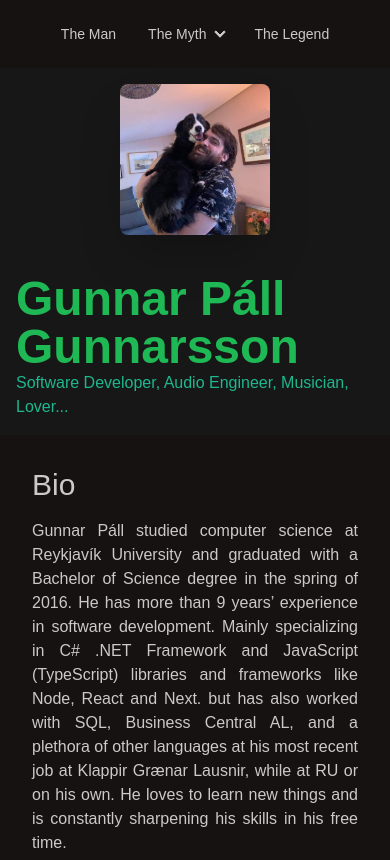
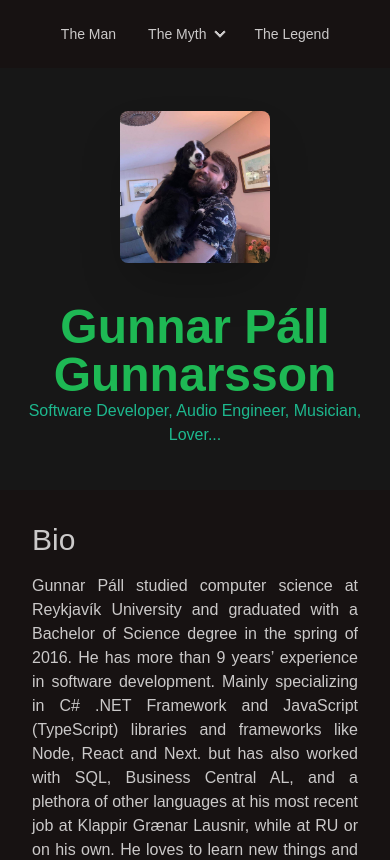
Before and after one commit to Palli-Moon/portfolio, a Next.js app: page / in a window 390 px wide. Shown: the top 860 px of the page. Built offline with nearby package versions, Linux system fonts and the light colour scheme.

Commit message:
Responsive updates

```diff
--- a/src/app/page.tsx
+++ b/src/app/page.tsx
@@ -1,6 +1,6 @@
 import Hero from '@/components/ui/hero';
 import Bio from '@/components/ui/bio';
-import Skills from '@/components/ui/skills';
+import Skills from '@/components/ui/skills/skills';
 
 export default function Home() {
   return (
--- a/src/components/ui/hero.tsx
+++ b/src/components/ui/hero.tsx
@@ -2,10 +2,10 @@ import Image from 'next/image';
 
 export default function Hero() {
   return (
-    <div className='hero min-h-[40vh] bg-neutral-900'>
+    <div className='hero min-h-[50vh] lg:min-h-[40vh] bg-neutral-900'>
       <div className='hero-content flex-col lg:flex-row gap-10'>
         <Image src='/palli.jpg' className='max-w-sm rounded-lg shadow-2xl' priority alt='A picture of Palli' width={150} height={150} />
-        <div>
+        <div className='text-center lg:text-left'>
           <h1 className='text-5xl font-bold text-primary'>Gunnar Páll Gunnarsson</h1>
           <p className='text-muted-foreground text-secondary'>Software Developer, Audio Engineer, Musician, Lover...</p>
         </div>
--- a/src/components/ui/skillTitle.tsx
+++ b/src/components/ui/skills/skillBadge.tsx
@@ -1,6 +1,6 @@
 import { Level, Skill } from '@/types';
 
-export default function SkillTitle({ skills }: { skills: Skill[] }) {
+export default function SkillBadge({ skills }: { skills: Skill[] }) {
   return (
     <>
       {skills.map((s) => (
--- a/src/components/ui/skillList.tsx
+++ b/src/components/ui/skills/skillList.tsx
@@ -1,5 +1,5 @@
 import { Skill } from '@/types';
-import SkillTitle from './skillTitle';
+import SkillBadge from './skillBadge';
 
 export default function SkillList(props: { title: string; skills: Skill[] }) {
   const { title, skills } = props;
@@ -7,7 +7,7 @@ export default function SkillList(props: { title: string; skills: Skill[] }) {
   return (
     <div className='my-8'>
       <div className='mr-2'>{title}:</div>
-      <SkillTitle skills={skills} />
+      <SkillBadge skills={skills} />
     </div>
   );
 }
--- a/src/components/ui/skills.tsx
+++ b/src/components/ui/skills/skills.tsx
@@ -1,6 +1,6 @@
 import { Skill, Level } from '@/types';
 import SkillList from './skillList';
-import SkillTitle from './skillTitle';
+import SkillBadge from './skillBadge';
 
 export default function Skills() {
   const legend: Skill[] = [
@@ -60,7 +60,7 @@ export default function Skills() {
       <h1 className='text-3xl'>Skills</h1>
       <div className='my-4 '>
         <p className='mr-2 inline'>Skills are roughly in descending order of proficiency. The colours represent the following level of expertise:</p>
-        <SkillTitle skills={legend} />
+        <SkillBadge skills={legend} />
       </div>
       <SkillList title='Programming' skills={programming} />
       <SkillList title='Libraries & Frameworks' skills={frameWorks} />
```
